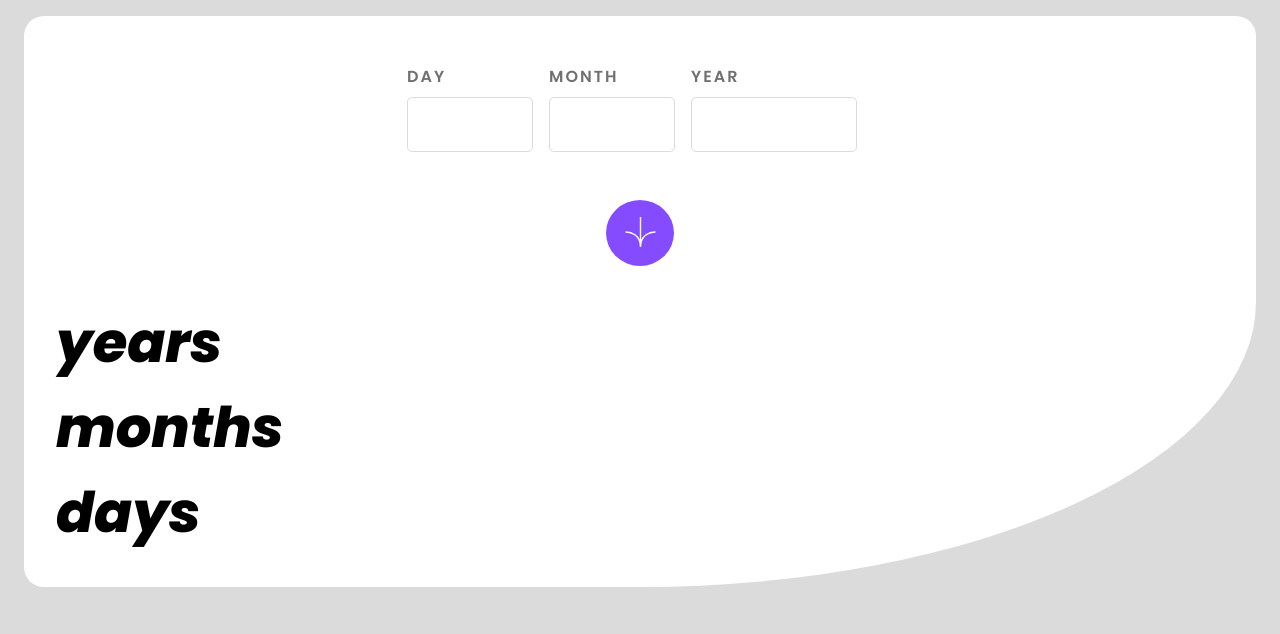
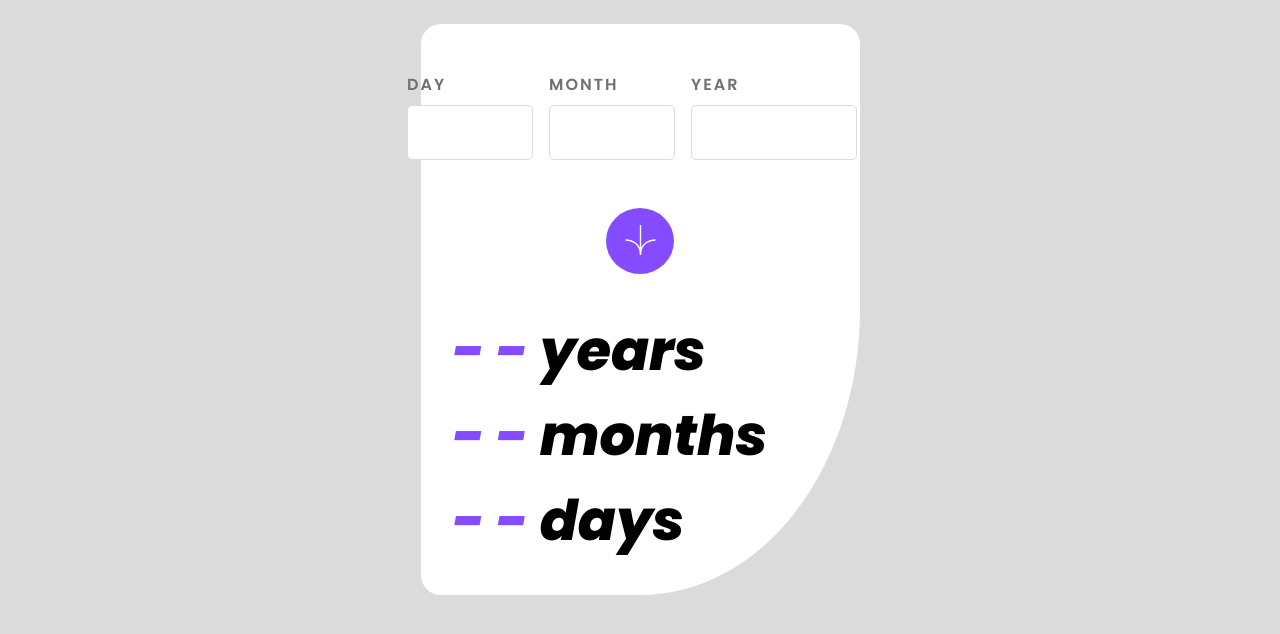
Before and after one commit to av1ad/age-calculator, a plain HTML site: page index.html in a window 1280 px wide. Drawn offline with Linux system fonts and the light colour scheme.

Commit message:
Centered div

```diff
--- a/index.html
+++ b/index.html
@@ -64,9 +64,9 @@
 
 
       <div id="age-results">
-        <p><span id="years"></span> years</p>
-        <p><span id="months"></span> months</p>
-        <p><span id="days"></span> days</p>
+        <p><span id="years">- -</span> years</p>
+        <p><span id="months">- -</span> months</p>
+        <p><span id="days">- -</span> days</p>
       </div>
     </div>
   </body>
--- a/index.js
+++ b/index.js
@@ -17,16 +17,16 @@ function ageCalculator(e) {
   let months = today.getMonth() - birthDate.getMonth();
   let days = today.getDate() - birthDate.getDate();
 
-  // if(months < 0 || (months === 0 && days < 0) ) {
-  //   years--;
-  //   months += 12;
-  //  }
+  if(months < 0 || (months === 0 && days < 0) ) {
+    years--;
+    months += 12;
+   }
 
-  //  if (days < 0) {
-  //   const lastMonth = new Date(today.getFullYear(), today.getMonth() - 1, 0);
-  //   days += lastMonth.getDate();
-  //   months--;
-  //  }
+   if (days < 0) {
+    const lastMonth = new Date(today.getFullYear(), today.getMonth() - 1, 0);
+    days += lastMonth.getDate();
+    months--;
+   }
 
    yearsId.innerHTML = years;
    monthsId.innerHTML = months;
--- a/styles.css
+++ b/styles.css
@@ -14,6 +14,9 @@
 body {
     font-family: 'Poppins', sans-serif;
     background-color: var(--light-grey);
+    display: flex;
+    justify-content: center;
+    align-items: center;
 }
 
 input {
@@ -29,6 +32,8 @@ input {
     margin: 1em;
     border-radius: 20px;
     border-bottom-right-radius: 50%;
+    max-width: 1400px;
+    width: 375px;
 }
 
 .age-inputs {
```
